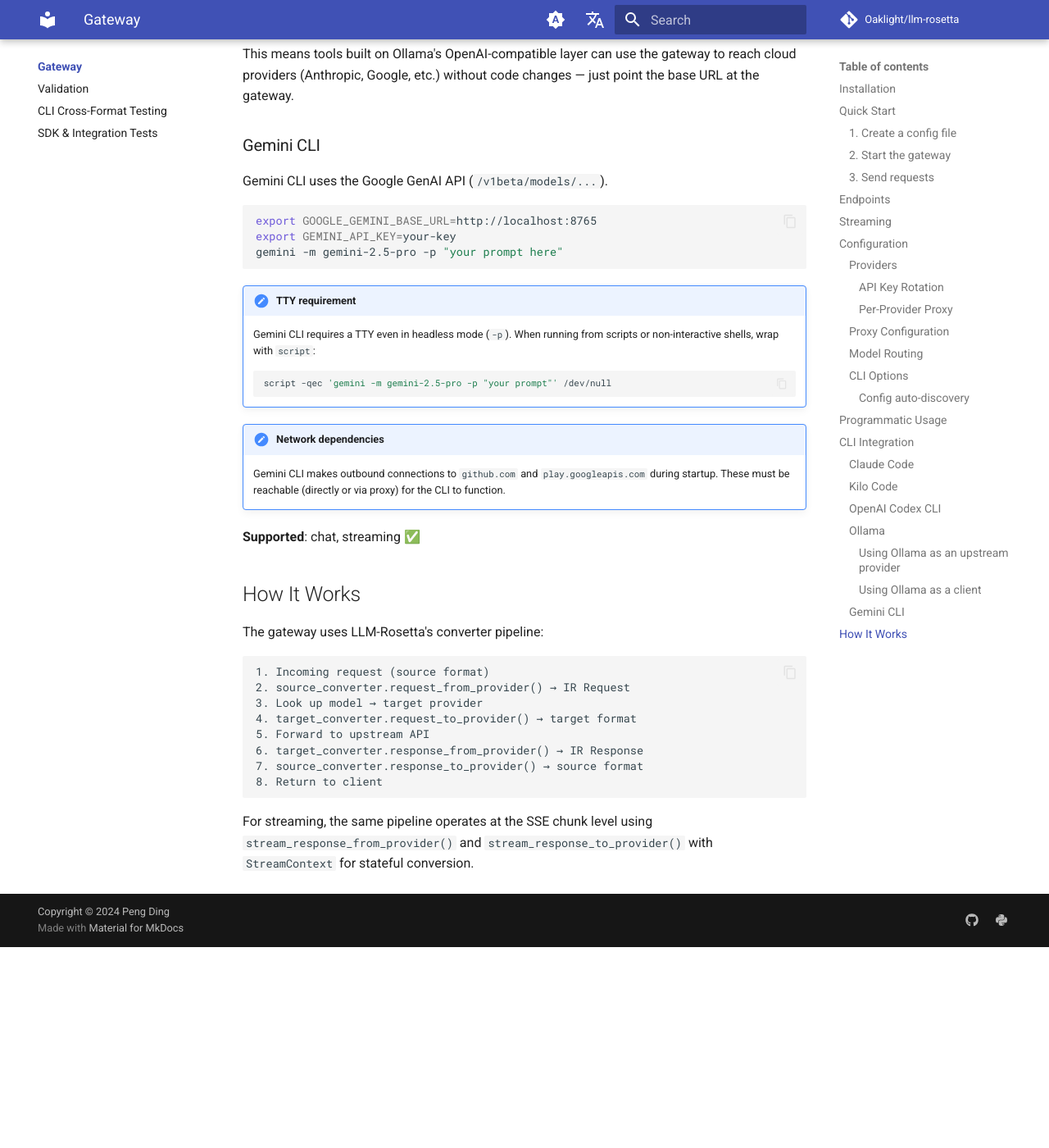
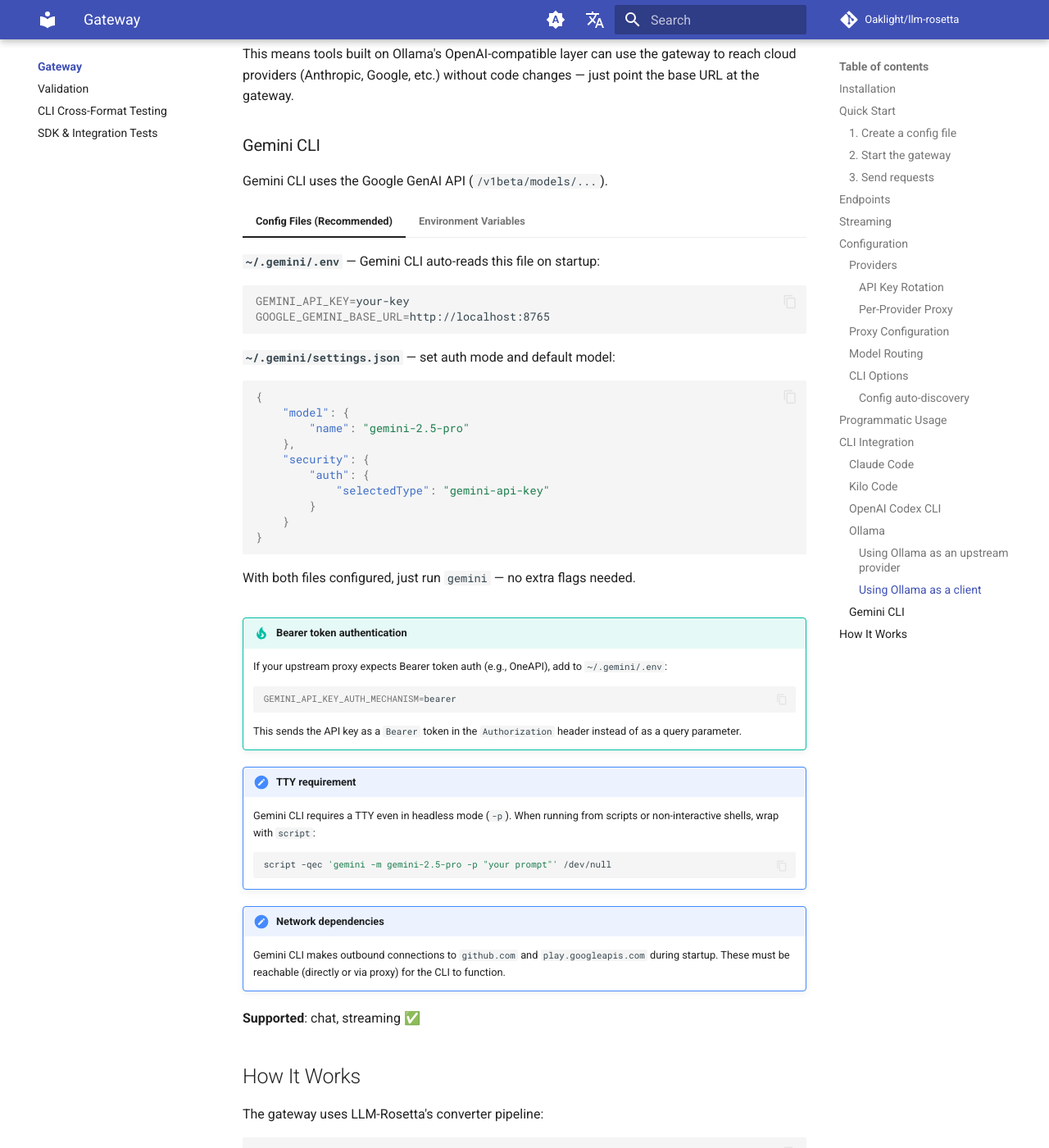
Before and after one commit to Oaklight/llm-rosetta, an MkDocs documentation site: the page built from docs/gateway/index.md, in a window 1280 px wide and 1400 px high, scrolled down 8219 px. Shown: the whole window at 82% size. Built offline with MkDocs 1.6.1 and Material for MkDocs 9.7.7, drawn with Linux system fonts in a browser that asks for light colours; comment, search, counter and statistics services are not loaded; before the commit the page ends 9374 px from its top, so only the background shows below that.

Commit message:
docs: enhance Gemini CLI section with .env config and Bearer auth
Add ~/.gemini/.env and settings.json config file approach,
document GEMINI_API_KEY_AUTH_MECHANISM=bearer for proxy setups.

````diff
--- a/docs/gateway/index.md
+++ b/docs/gateway/index.md
@@ -381,11 +381,48 @@
 
 Gemini CLI uses the Google GenAI API (`/v1beta/models/...`).
 
-```bash
-export GOOGLE_GEMINI_BASE_URL=http://localhost:8765
-export GEMINI_API_KEY=your-key
-gemini -m gemini-2.5-pro -p "your prompt here"
-```
+=== "Config Files (Recommended)"
+
+    **`~/.gemini/.env`** — Gemini CLI auto-reads this file on startup:
+
+    ```bash
+    GEMINI_API_KEY=your-key
+    GOOGLE_GEMINI_BASE_URL=http://localhost:8765
+    ```
+
+    **`~/.gemini/settings.json`** — set auth mode and default model:
+
+    ```json
+    {
+        "model": {
+            "name": "gemini-2.5-pro"
+        },
+        "security": {
+            "auth": {
+                "selectedType": "gemini-api-key"
+            }
+        }
+    }
+    ```
+
+    With both files configured, just run `gemini` — no extra flags needed.
+
+=== "Environment Variables"
+
+    ```bash
+    export GOOGLE_GEMINI_BASE_URL=http://localhost:8765
+    export GEMINI_API_KEY=your-key
+    gemini -m gemini-2.5-pro -p "your prompt here"
+    ```
+
+!!! tip "Bearer token authentication"
+    If your upstream proxy expects Bearer token auth (e.g., OneAPI), add to `~/.gemini/.env`:
+
+    ```bash
+    GEMINI_API_KEY_AUTH_MECHANISM=bearer
+    ```
+
+    This sends the API key as a `Bearer` token in the `Authorization` header instead of as a query parameter.
 
 !!! note "TTY requirement"
     Gemini CLI requires a TTY even in headless mode (`-p`). When running from scripts or non-interactive shells, wrap with `script`:
````
